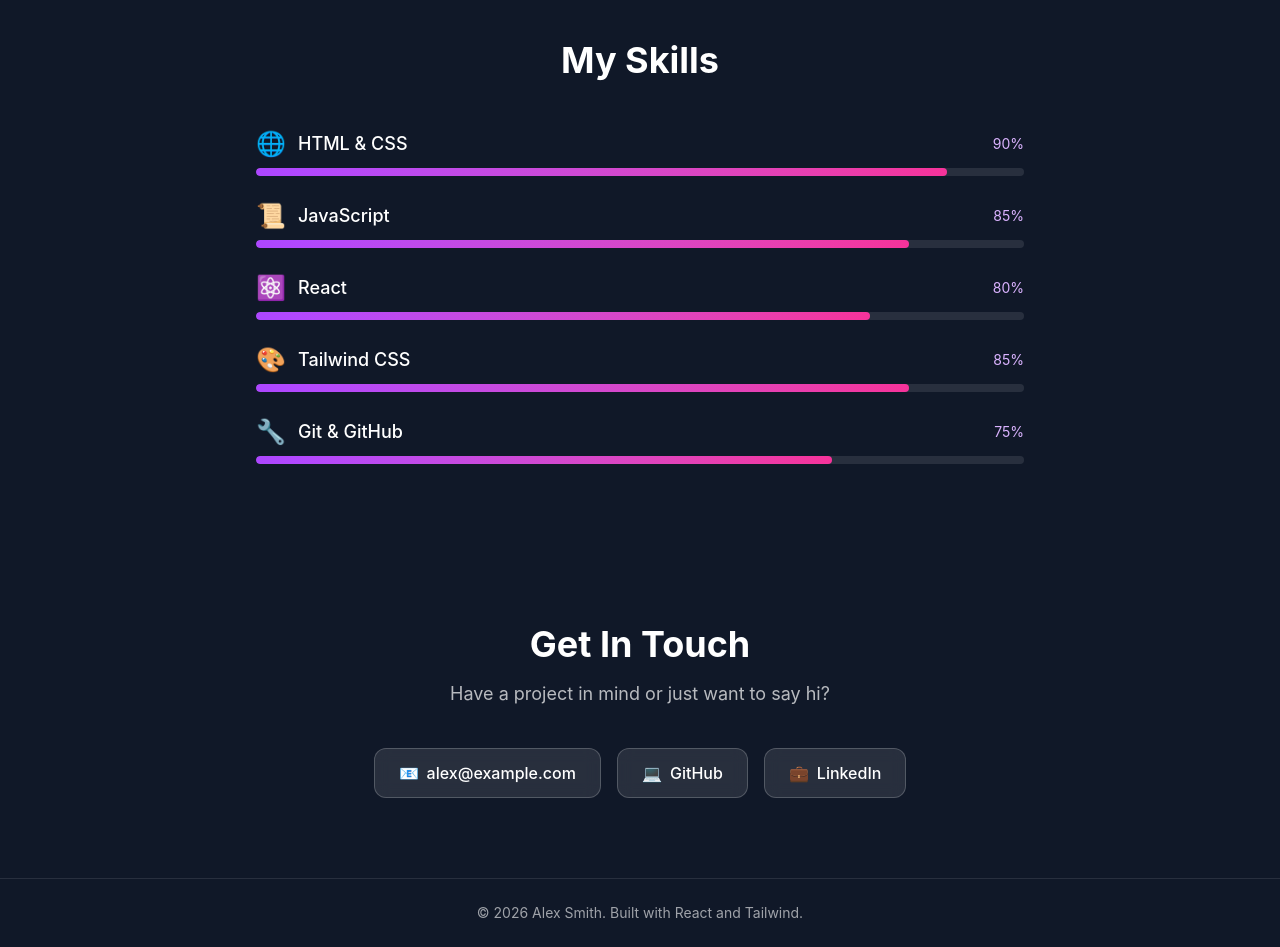
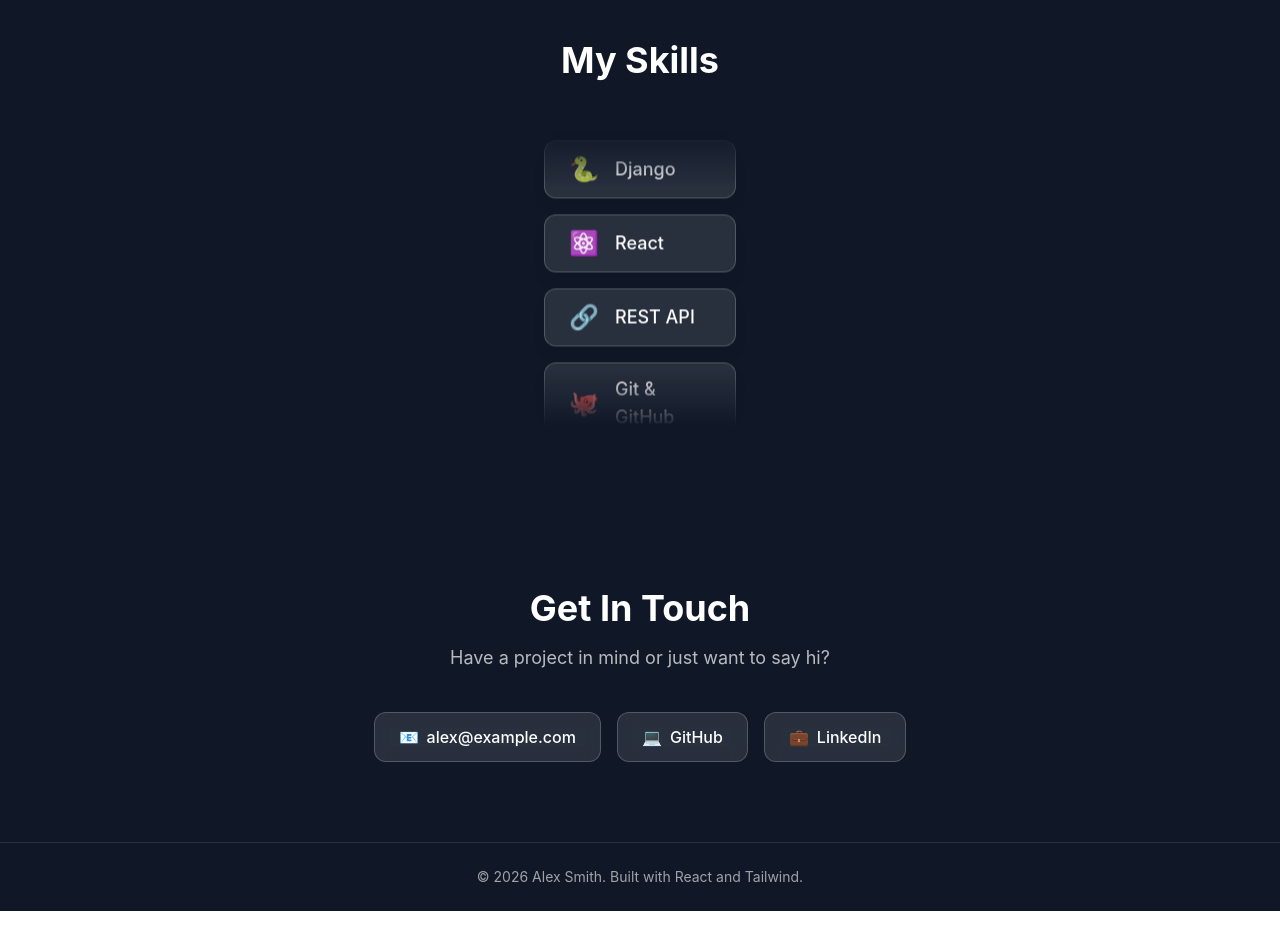
Before and after one commit to ehsaneyyy/portfolio, a React app: page / in a window 1280 px wide. Shown: the part 1020-1967 px from the top of the page. After the commit the page ends 1931 px from the top, so only its background shows below. Built offline with nearby package versions, Linux system fonts and the light colour scheme; the HTML template or start-up script is replaced by a standard one.

Commit message:
"edited some files!"

```diff
--- a/src/components/Header.jsx
+++ b/src/components/Header.jsx
@@ -18,21 +18,48 @@
                     <a href="#contact" className="nav-link">Contact</a>
                 </nav>
 
+
                 <button
                     onClick={toggleMenu}
-                    className="md:hidden text-white text-2xl p-1 -mr-1 focus:outline-none"
+                    className="md:hidden relative w-10 h-10 flex items-center justify-center rounded-xl backdrop-blur-sm bg-white/10 border border-white/20 shadow-lg active:scale-95 transition-transform duration-200 focus:outline-none"
                     aria-label="Toggle menu"
                 >
-                    {menuOpen ? '✕' : '☰'}
+                    <span className="sr-only">{menuOpen ? 'Close menu' : 'Open menu'}</span>
+                    <svg
+                        className={`w-5 h-5 transition-opacity duration-300 ${menuOpen ? 'opacity-0 absolute' : 'opacity-100'}`}
+                        viewBox="0 0 24 24"
+                        fill="none"
+                        stroke="white"
+                        strokeWidth="2"
+                        strokeLinecap="round"
+                    >
+                        <line x1="4" y1="6" x2="20" y2="6" />
+                        <line x1="4" y1="12" x2="20" y2="12" />
+                        <line x1="4" y1="18" x2="20" y2="18" />
+                    </svg>
+                    <svg
+                        className={`w-5 h-5 transition-opacity duration-300 ${menuOpen ? 'opacity-100' : 'opacity-0 absolute'}`}
+                        viewBox="0 0 24 24"
+                        fill="none"
+                        stroke="white"
+                        strokeWidth="2"
+                        strokeLinecap="round"
+                    >
+                        <line x1="6" y1="6" x2="18" y2="18" />
+                        <line x1="6" y1="18" x2="18" y2="6" />
+                    </svg>
                 </button>
             </div>
 
+
             {menuOpen && (
-                <nav className="md:hidden flex flex-col space-y-3 pb-4 pt-2 px-3">
-                    <a href="#home" onClick={toggleMenu} className="nav-link text-lg">Home</a>
-                    <a href="#projects" onClick={toggleMenu} className="nav-link text-lg">Projects</a>
-                    <a href="#skills" onClick={toggleMenu} className="nav-link text-lg">Skills</a>
-                    <a href="#contact" onClick={toggleMenu} className="nav-link text-lg">Contact</a>
+                <nav className="md:hidden absolute left-0 right-0 top-full mt-3">
+                    <div className="backdrop-blur-xl bg-white/10 border border-white/20 rounded-2xl py-3 px-4 flex flex-col space-y-1.5 shadow-2xl animate-fade-in">
+                        <a href="#home" onClick={toggleMenu} className="nav-link text-base py-1.5 px-3 rounded-lg hover:bg-white/10 transition-colors">Home</a>
+                        <a href="#projects" onClick={toggleMenu} className="nav-link text-base py-1.5 px-3 rounded-lg hover:bg-white/10 transition-colors">Projects</a>
+                        <a href="#skills" onClick={toggleMenu} className="nav-link text-base py-1.5 px-3 rounded-lg hover:bg-white/10 transition-colors">Skills</a>
+                        <a href="#contact" onClick={toggleMenu} className="nav-link text-base py-1.5 px-3 rounded-lg hover:bg-white/10 transition-colors">Contact</a>
+                    </div>
                 </nav>
             )}
         </header>
--- a/src/components/ProjectCard.jsx
+++ b/src/components/ProjectCard.jsx
@@ -1,17 +1,11 @@
-function ProjectCard({ title, description, icon, tags, link }) {
+function ProjectCard({ title, description, icon, tags, link, github }) {
     return (
-        <a
-            href={link}
-            target="_blank"
-            rel="noopener noreferrer"
-            className="group block bg-white/10 backdrop-blur-md border border-white/20 rounded-2xl p-6 shadow-xl hover:shadow-2xl transition"
-        >
+        <div className="group bg-white/10 backdrop-blur-md border border-white/20 rounded-2xl p-6 shadow-lg hover:shadow-2xl hover:shadow-purple-500/10 hover:-translate-y-2 transition-all duration-500">
             <div className="text-5xl mb-4">{icon}</div>
             <h3 className="text-2xl font-bold text-white mb-2">{title}</h3>
 
-            {/* This part is hidden by default, shown on hover */}
-            <div className="hidden group-hover:block">
-                <p className="text-white/70 mb-4">{description}</p>
+            <div className="max-h-0 opacity-0 overflow-hidden transition-all duration-500 ease-out group-hover:max-h-60 group-hover:opacity-100">
+                <p className="text-white/70 mb-4 pt-2">{description}</p>
                 <div className="flex flex-wrap gap-2 mb-4">
                     {tags.map((tag, index) => (
                         <span
@@ -22,9 +16,31 @@
                         </span>
                     ))}
                 </div>
-                <span className="text-purple-300 font-medium">View Project →</span>
+
+                <div className="flex flex-col gap-2">
+                    {link && (
+                        <a
+                            href={link}
+                            target="_blank"
+                            rel="noopener noreferrer"
+                            className="text-purple-300 font-medium hover:text-white transition-colors"
+                        >
+                            Open Project →
+                        </a>
+                    )}
+                    {github && (
+                        <a
+                            href={github}
+                            target="_blank"
+                            rel="noopener noreferrer"
+                            className="text-purple-300 font-medium hover:text-white transition-colors"
+                        >
+                            💻 View Code
+                        </a>
+                    )}
+                </div>
             </div>
-        </a>
+        </div>
     )
 }
 
--- a/src/components/Projects.jsx
+++ b/src/components/Projects.jsx
@@ -7,39 +7,32 @@
             description: "Real-time weather with clean UI",
             icon: "🌤️",
             tags: ["React", "API", "Tailwind"],
-            link: "https://black-and-white-toggle-button.vercel.app/"
+            link: "https://black-and-white-toggle-button.vercel.app/",
+            github: "https://github.com/ehsaneyyy/Black-and-White-Toggle-Button",
         },
         {
             title: "Task Manager",
             description: "Drag and drop task board",
             icon: "✅",
             tags: ["React", "DnD", "LocalStorage"],
+            github: "https://github.com/yourusername/task-manager",
         },
         {
             title: "Portfolio Site",
             description: "This glassmorphism portfolio",
             icon: "💼",
             tags: ["React", "Vite", "Tailwind"],
+            github: "https://github.com/ehsaneyyy/portfolio",
         },
     ]
 
     return (
         <section id="projects" className="py-20 px-4">
             <div className="max-w-6xl mx-auto">
-                <h2 className="text-4xl font-bold text-white text-center mb-12">
-                    My Projects
-                </h2>
-
-                <div className="grid grid-cols-1 md:grid-cols-2 lg:grid-cols-3 gap-6">
+                <h2 className="text-4xl font-bold text-white text-center mb-12">My Projects</h2>
+                <div className="grid grid-cols-1 md:grid-cols-2 lg:grid-cols-3 gap-6 items-start">
                     {projectList.map((project, index) => (
-                        <ProjectCard
-                            key={index}
-                            title={project.title}
-                            description={project.description}
-                            icon={project.icon}
-                            tags={project.tags}
-                            link={project.link}
-                        />
+                        <ProjectCard key={index} {...project} />
                     ))}
                 </div>
             </div>
--- a/src/components/Skills.jsx
+++ b/src/components/Skills.jsx
@@ -1,39 +1,37 @@
 function Skills() {
     const skillsList = [
-        { name: "HTML & CSS", level: 90, icon: "🌐" },
-        { name: "JavaScript", level: 85, icon: "📜" },
-        { name: "React", level: 80, icon: "⚛️" },
-        { name: "Tailwind CSS", level: 85, icon: "🎨" },
-        { name: "Git & GitHub", level: 75, icon: "🔧" },
+        { name: "HTML", icon: "🟧" },
+        { name: "CSS", icon: "🎨" },
+        { name: "Tailwind CSS", icon: "🖌️" },
+        { name: "JavaScript", icon: "📜" },
+        { name: "Django", icon: "🐍" },
+        { name: "React", icon: "⚛️" },
+        { name: "REST API", icon: "🔗" },
+        { name: "Git & GitHub", icon: "🐙" },
     ]
 
     return (
         <section id="skills" className="py-20 px-4">
-            <div className="max-w-3xl mx-auto">
+            <div className="max-w-md mx-auto">
                 <h2 className="text-4xl font-bold text-white text-center mb-12">
                     My Skills
                 </h2>
 
-                <div className="space-y-6">
-                    {skillsList.map((skill, index) => (
-                        <div key={index}>
-                            <div className="flex items-center gap-3 mb-2">
+                <div className="skill-marquee-viewport">
+                    <div className="skill-marquee-track">
+
+                        {[...skillsList, ...skillsList].map((skill, index) => (
+                            <div
+                                key={index}
+                                className="glass-stack-card bg-white/10 backdrop-blur-sm border border-white/20 rounded-xl px-6 py-3 flex items-center gap-4 shadow-lg mx-auto w-48"
+                            >
                                 <span className="text-2xl">{skill.icon}</span>
-                                <span className="text-lg font-medium text-white">
+                                <span className="text-white font-medium text-lg">
                                     {skill.name}
                                 </span>
-                                <span className="ml-auto text-purple-300 text-sm">
-                                    {skill.level}%
-                                </span>
                             </div>
-                            <div className="h-2 bg-white/10 rounded-full overflow-hidden">
-                                <div
-                                    className="h-full bg-gradient-to-r from-purple-500 to-pink-500 rounded-full"
-                                    style={{ width: `${skill.level}%` }}
-                                />
-                            </div>
-                        </div>
-                    ))}
+                        ))}
+                    </div>
                 </div>
             </div>
         </section>
--- a/src/index.css
+++ b/src/index.css
@@ -13,32 +13,32 @@
     flex-direction: column;
 }
 
-/* ---------- Refractive Optical Glass (No streak, pure depth) ---------- */
+
 .refractive-header {
-    /* Transparent glass base */
+
     background: rgba(255, 255, 255, 0.04);
     backdrop-filter: blur(32px) saturate(180%);
     border-radius: 28px;
 
-    /* Subtle outline */
+
     border: 1px solid rgba(255, 255, 255, 0.25);
 
-    /* Thickness illusion + chromatic aberration */
+
     box-shadow:
-        /* Inner top highlight */
+
         inset 0 2px 8px rgba(255, 255, 255, 0.2),
-        /* Inner dark volume */
+
         inset 0 -8px 20px rgba(0, 0, 0, 0.45),
-        /* RGB split – red left, blue right */
+
         -3px 0 8px rgba(255, 255, 255, 0.25),
         3px 0 8px rgba(255, 255, 255, 0.25),
-        /* Soft outer depth */
+
         0 8px 30px rgba(0, 0, 0, 0.3);
 
-    overflow: hidden;
+
 }
 
-/* Soft radial highlight (depth) */
+
 .refractive-header::before {
     content: "";
     position: absolute;
@@ -50,7 +50,7 @@
     pointer-events: none;
 }
 
-/* Navigation links */
+
 .nav-link {
     color: rgba(255, 255, 255, 0.9);
     font-size: 1rem;
@@ -63,3 +63,74 @@
     color: #ffffff;
     text-shadow: 0 0 12px rgba(255, 255, 255, 0.8);
 }
+
+
+.skill-marquee-viewport {
+    position: relative;
+    height: 300px;
+    overflow: hidden;
+    /* Fading top & bottom edges via mask */
+    -webkit-mask-image: linear-gradient(to bottom,
+            transparent 0%,
+            black 20%,
+            black 80%,
+            transparent 100%);
+    mask-image: linear-gradient(to bottom,
+            transparent 0%,
+            black 20%,
+            black 80%,
+            transparent 100%);
+}
+
+
+.skill-marquee-track {
+    display: flex;
+    flex-direction: column;
+    align-items: center;
+    gap: 1rem;
+    animation: scrollUp 12s linear infinite;
+    will-change: transform;
+}
+
+@keyframes scrollUp {
+    0% {
+        transform: translateY(0);
+    }
+
+    100% {
+        transform: translateY(-50%);
+        /* moves half the total height (one full set) */
+    }
+}
+
+
+.skill-marquee-viewport:hover .skill-marquee-track {
+    animation-play-state: paused;
+}
+
+
+.glass-stack-card {
+    transition: transform 0.2s ease, box-shadow 0.2s ease;
+}
+
+.glass-stack-card:hover {
+    transform: translateY(-2px);
+    box-shadow: 0 12px 30px rgba(0, 0, 0, 0.25);
+}
+
+
+@keyframes fadeIn {
+    from {
+        opacity: 0;
+        transform: translateY(-8px);
+    }
+
+    to {
+        opacity: 1;
+        transform: translateY(0);
+    }
+}
+
+.animate-fade-in {
+    animation: fadeIn 0.3s ease-out;
+}
```
